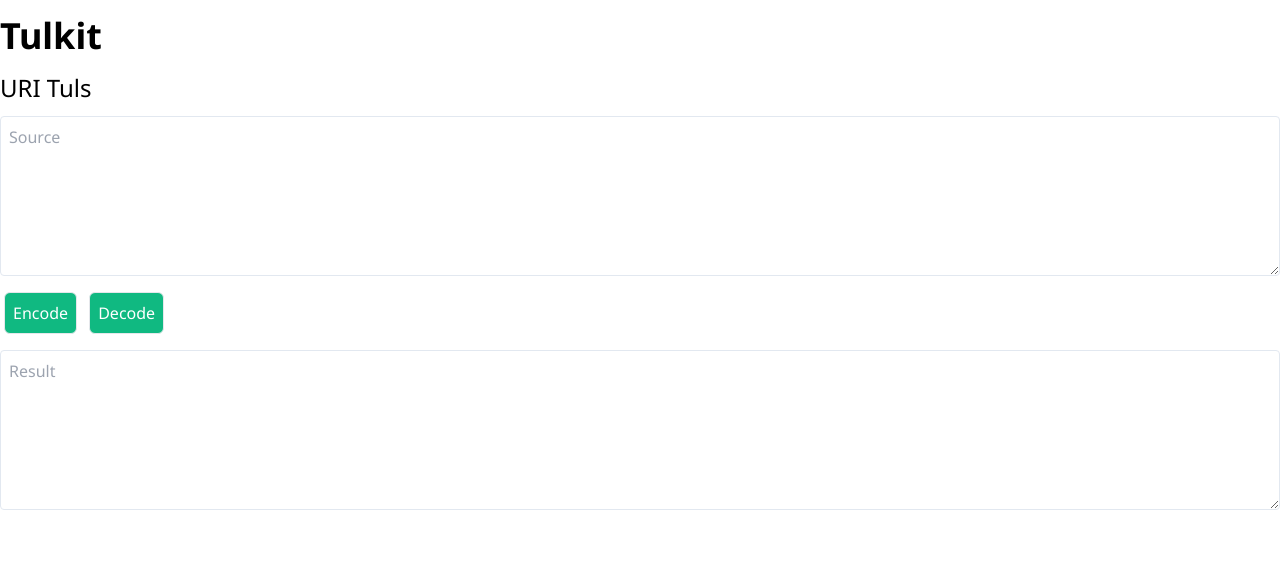
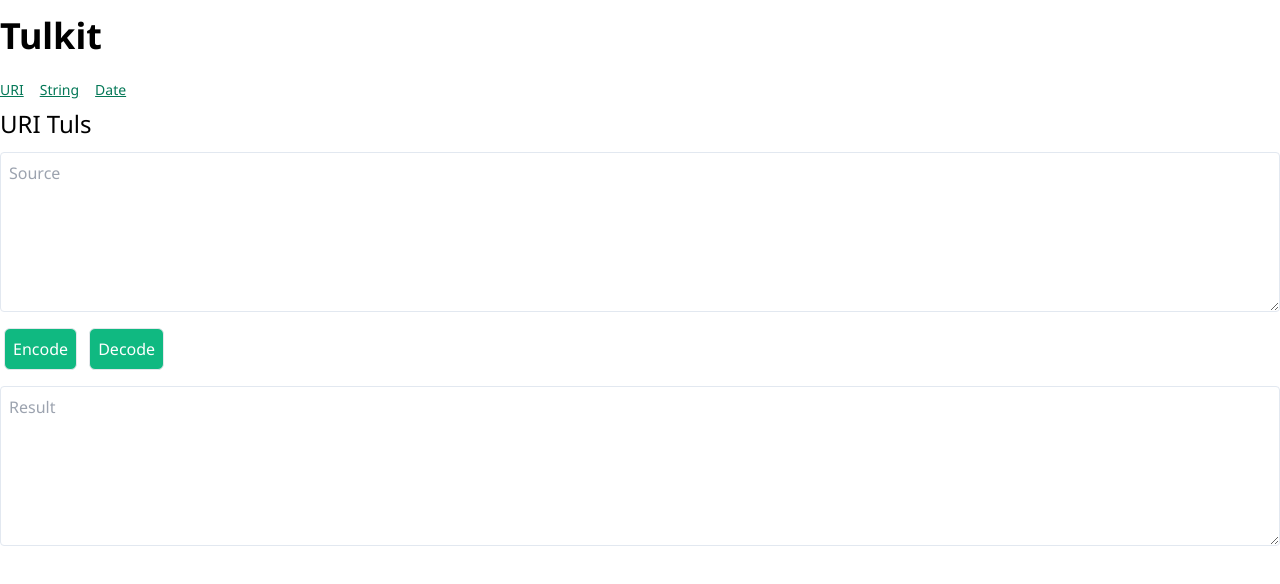
Before and after one commit to hasssan/tulkit, a SvelteKit app: page /uri in a window 1280 px wide. Shown: the top 584 px of the page. Built offline with nearby package versions, Linux system fonts and the light colour scheme.

Commit message:
feat: add nav component

```diff
--- /dev/null
+++ b/src/components/navigation.svelte
@@ -0,0 +1,19 @@
+<script lang="ts">
+	const navItems = [
+		{ name: 'URI', url: '/uri' },
+		{ name: 'String', url: '/string' },
+		{ name: 'Date', url: '/date' }
+	];
+</script>
+
+<nav class="">
+	<div class="flex space-x-4">
+		{#each navItems as item}
+			<a
+				href={item.url}
+				class="text-emerald-700 underline hover:text-emerald-500 py-2 rounded-md text-sm font-medium"
+				aria-current="page">{item.name}</a
+			>
+		{/each}
+	</div>
+</nav>
--- a/src/routes/+layout.svelte
+++ b/src/routes/+layout.svelte
@@ -1,10 +1,12 @@
 <script>
 	import '../app.css';
+	import NavigationComponent from '../components/navigation.svelte';
 </script>
 
 <div class="container mx-auto my-4">
 	<h1 class="text-4xl font-bold mb-4">
 		<a href="/">Tulkit</a>
 	</h1>
+	<NavigationComponent />
 	<slot />
 </div>
--- a/src/routes/+page.svelte
+++ /dev/null
@@ -1,3 +0,0 @@
-<a href="/uri">uri</a>
-<a href="/string">string</a>
-<a href="/date">date</a>
```
